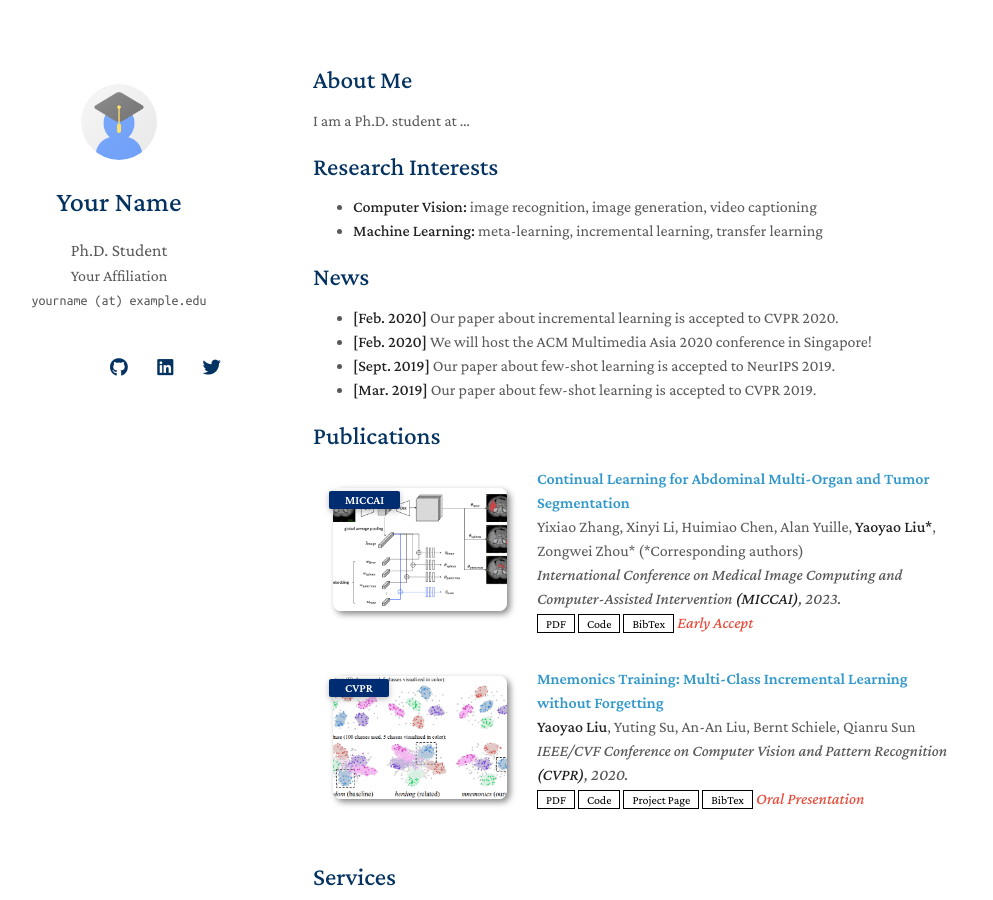
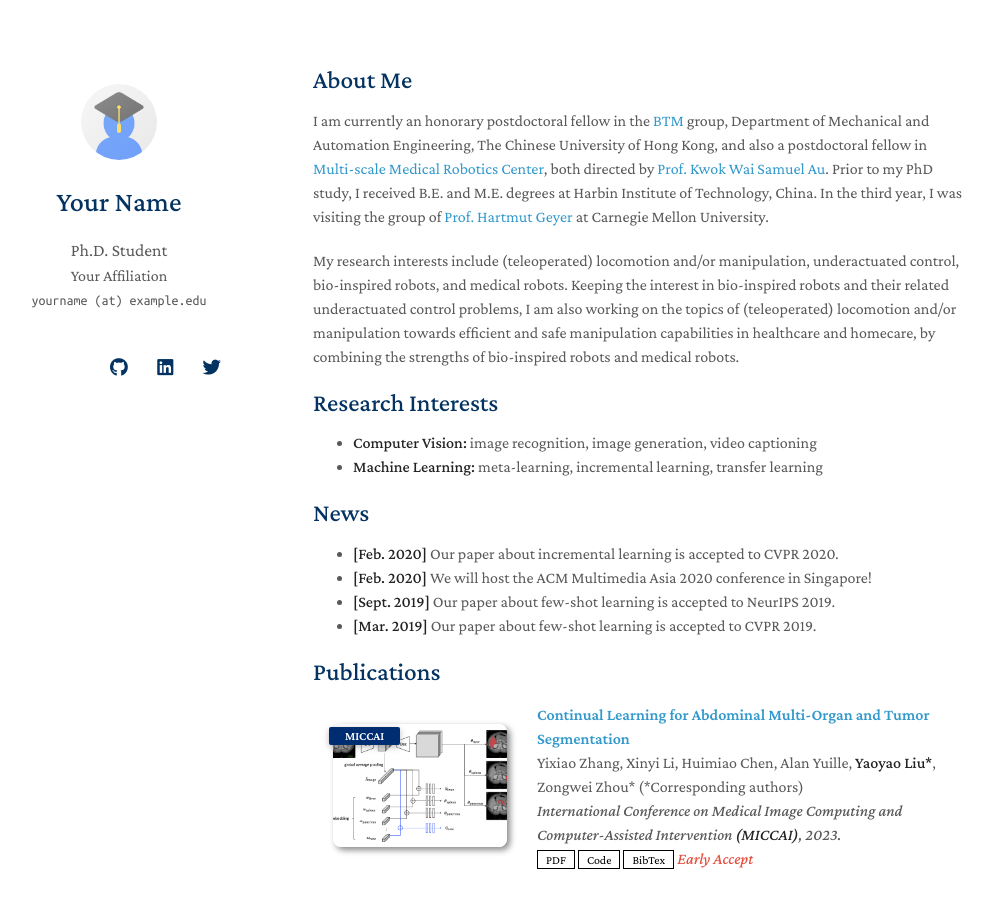
Before and after one commit to xiangyuchu03/xiangyuchu03.github.io, a Jekyll site: the page built from index.md, in a window 1280 px wide and 900 px high. Shown: the whole window, without its empty margins (157-1150 px from the left). Built offline with Jekyll 4.4.1, drawn with Linux system fonts in a browser that asks for light colours; nearby versions of some CDN libraries; a style sheet for code colours, icons or effects is not loaded; our own code applies the rules of GitHub Pages for plain Markdown files.

Commit message:
Update index.md

```diff
--- a/index.md
+++ b/index.md
@@ -4,7 +4,9 @@ layout: homepage
 
 ## About Me
 
-I am a Ph.D. student at ...
+I am currently an honorary postdoctoral fellow in the [BTM](https://biomedirobotics.com/) group, Department of Mechanical and Automation Engineering, The Chinese University of Hong Kong, and also a postdoctoral fellow in [Multi-scale Medical Robotics Center](https://www.mrc-cuhk.com/), both directed by [Prof. Kwok Wai Samuel Au](https://www4.mae.cuhk.edu.hk/peoples/au-kwok-wai-samuel/). Prior to my PhD study, I received B.E. and M.E. degrees at Harbin Institute of Technology, China. In the third year, I was visiting the group of [Prof. Hartmut Geyer](https://www.cs.cmu.edu/~hgeyer/) at Carnegie Mellon University.
+
+My research interests include (teleoperated) locomotion and/or manipulation, underactuated control, bio-inspired robots, and medical robots. Keeping the interest in bio-inspired robots and their related underactuated control problems, I am also working on the topics of (teleoperated) locomotion and/or manipulation towards efficient and safe manipulation capabilities in healthcare and homecare, by combining the strengths of bio-inspired robots and medical robots.
 
 ## Research Interests
 
```
